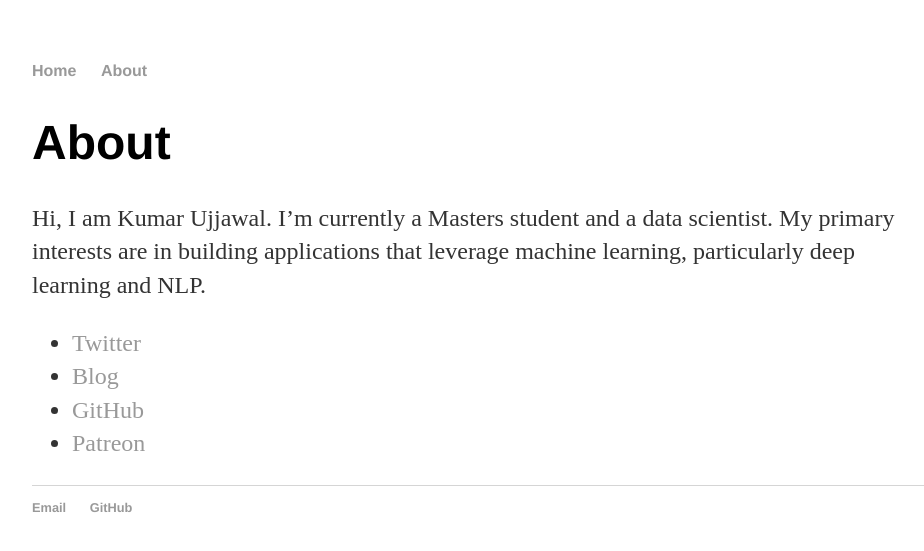
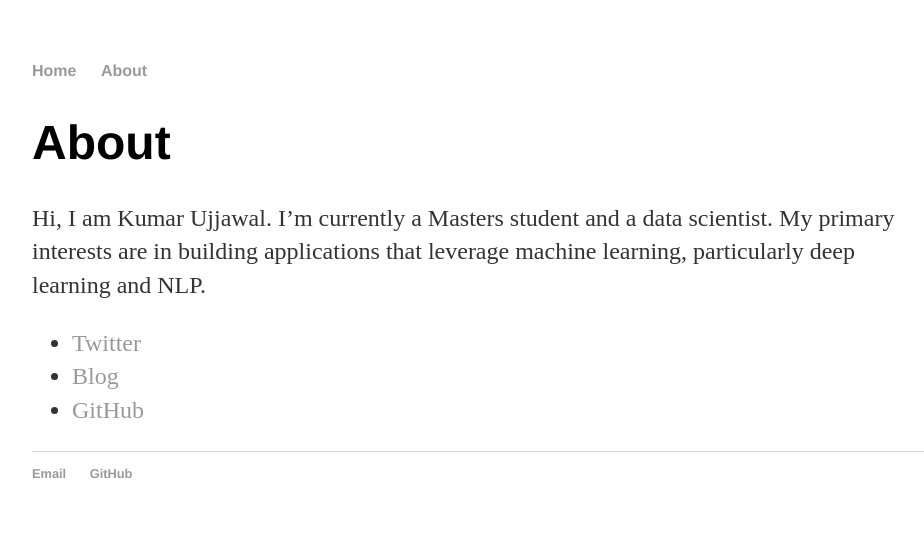
Before and after one commit to kumarUjjawal/kumarUjjawal.github.io, a Jekyll site: the page built from about/index.html, in a window 1280 px wide. Shown: the top 551 px of the page, without its empty margins (160-1084 px from the left). Built offline with Jekyll 4.4.1, drawn with Linux system fonts in a browser that asks for light colours.

Commit message:
Update index.html

```diff
--- a/about/index.html
+++ b/about/index.html
@@ -11,6 +11,5 @@ title: About Kumar Ujjawal
 				<li><a href="https://twitter.com/i_amujjawal">Twitter</a></li>
 				<li><a href="https://iujjawal.blogspot.com">Blog</a></li>
 				<li><a href="https://github.com/kumarUjjawal">GitHub</a></li>
-				<li><a href="https://www.patreon.com/ujjawal">Patreon</a></li>
 				</ul>
 		</div>
```
